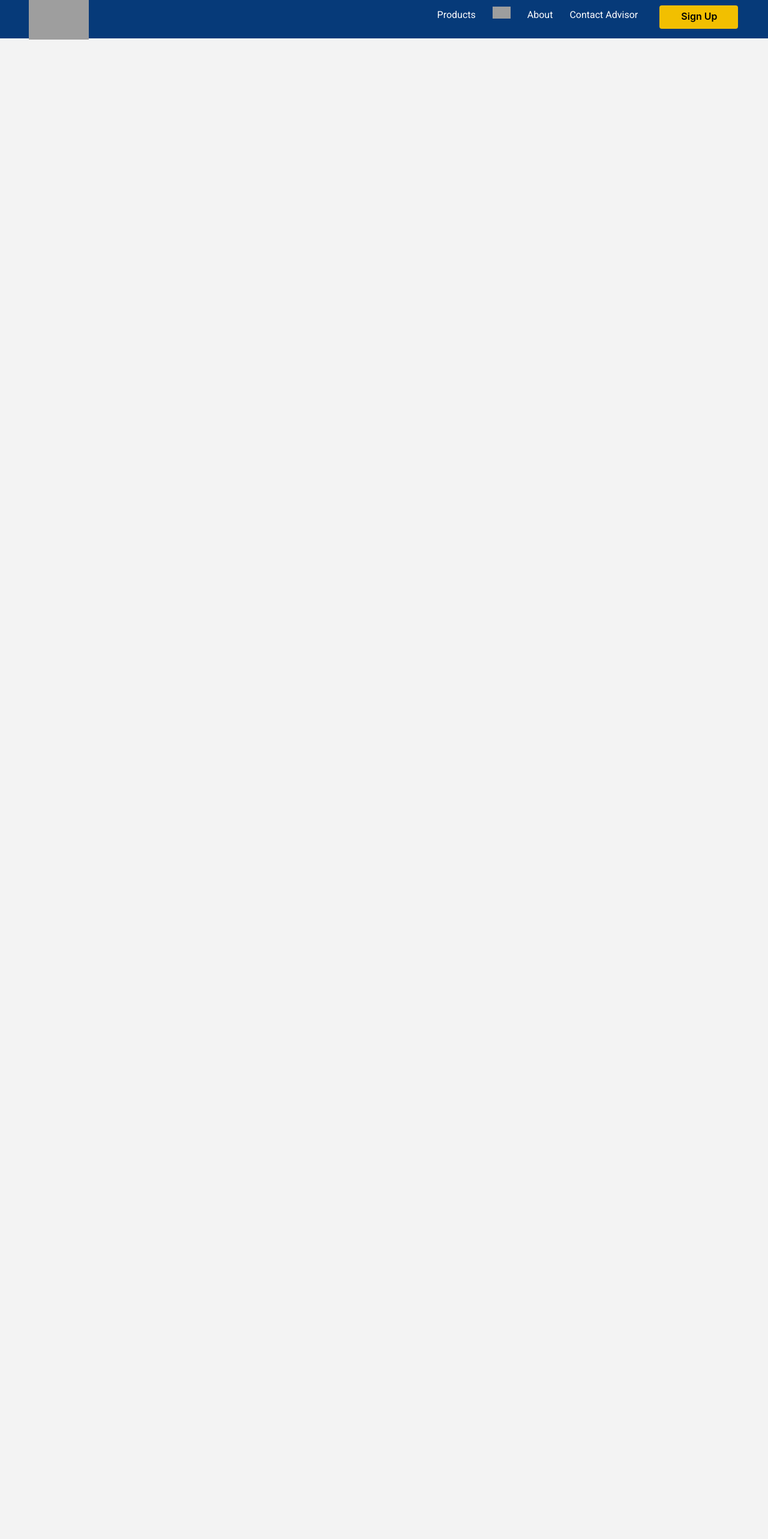
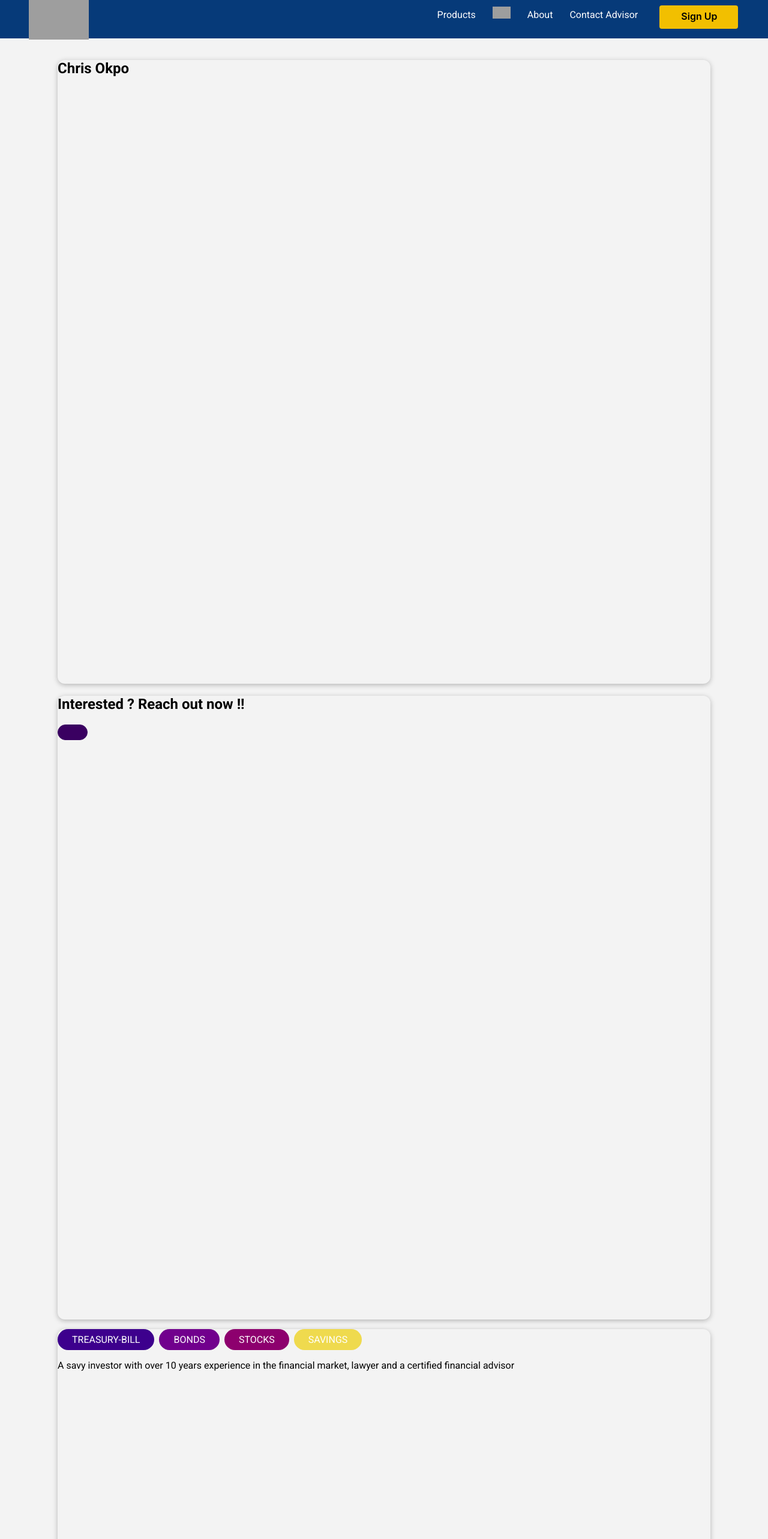
Before and after one commit to eugenex-lab/beta-hni-app, a Vue app: page /advisors/a1 in a window 1280 px wide. Shown: the top 2566 px of the page at 60% size. Before the commit the page ends 800 px from the top, so only its background shows below. Built offline with nearby package versions, Linux system fonts and the light colour scheme; grey boxes are pictures that could not be loaded.

Commit message:
merge after adding advisor page

```diff
--- a/src/components/advisors/advisorItem.vue
+++ b/src/components/advisors/advisorItem.vue
@@ -46,7 +46,7 @@
                 </router-link>
 
 
-              <router-link :to="advisorDetailsLink"  class="myButton">View Details</router-link>
+              <base-button  link :to="advisorDetailsLink"  class="myButton">View Details</base-button >
             </div>
 <!--          </div>-->
         </div>
@@ -105,7 +105,8 @@ return{
     },
 
     advisorDetailsLink(){
-      return this.$route.path + '/' + this.id
+      return   this.$route.path + '/' + this.id; // /coaches/c1
+      // return this.$route.path + '/' + this.id;  //
     }
   }
 }
--- a/src/components/layout/BaseButton.vue
+++ b/src/components/layout/BaseButton.vue
@@ -1,4 +1,5 @@
 <template>
+
   <button v-if="!link" :class="mode">
     <slot></slot>
   </button>
@@ -14,7 +15,7 @@ export default {
     mode:{
       type:String,
       required:false,
-      default:'null'
+      default:null
 
     },
     link: {
--- a/src/components/layout/TheHeader.vue
+++ b/src/components/layout/TheHeader.vue
@@ -25,7 +25,7 @@
 <!--          <router-link to="/login">Login</router-link>-->
 <!--        </li>-->
         <li>
-          <router-link class="styleSendRq" to="/advisorlist">Contact Advisor</router-link>
+          <router-link class="styleSendRq" to="/advisors">Contact Advisor</router-link>
         </li>
         <li >
 
--- a/src/pages/admin/AdvisorDetails.vue
+++ b/src/pages/admin/AdvisorDetails.vue
@@ -1,17 +1,71 @@
 <template>
   <section>
-    <b>
-      <h2>About Advisor</h2>
-    </b>
+    <base-card>
+      <h2>{{ fullName }}</h2>
+      <!--      <h3>{{description}}</h3>-->
+    </base-card>
+  </section>
+  <section>
+    <base-card>
+      <header>
+        <h2>Interested ? Reach out now !!</h2>
+        <base-button link :to="advisorContactLink"></base-button>
+      </header>
+      <router-view></router-view>
+
+    </base-card>
+  </section>
+
+  <section>
+    <base-card>
+      <base-badge v-for="area in productCategory" :key="area" :type="area" :title="area">
+      </base-badge>
+      <p>{{ description }}</p>
+    </base-card>
 
   </section>
+
 </template>
 
 <script>
+
 export default {
-  name: "AdvisorDetails"
-}
+  name: "AdvisorDetails",
+  // eslint-disable-next-line vue/no-unused-components
+
+  props: ['id'],
+  data() {
+    return {
+      selectedAdvisor: null,
+    };
+  },
+  computed: {
+    fullName() {
+      return this.selectedAdvisor.firstName + ' ' + this.selectedAdvisor.lastName;
+    },
+    productCategory() {
+      return this.selectedAdvisor.productCategory;
+    },
+    description() {
+      return this.selectedAdvisor.description;
+    },
+    email() {
+      return this.selectedAdvisor.email;
+    },
+
+
+    advisorContactLink() {
+      return this.$route.path  + this.id + '/contact' ;
+    },
+
+  },
+  created() {
+    this.selectedAdvisor = this.$store.getters['advisorNameSpaced/advisors'].find(
+        (advi) => advi.id === this.id);
+  },
+};
 </script>
+
 
 <style scoped>
 
--- a/src/pages/admin/AdvisorList.vue
+++ b/src/pages/admin/AdvisorList.vue
@@ -24,6 +24,7 @@
 
         <advisor-item v-for="item in advisorList "
                       :key="item.id"
+                      :id="item.id"
                       :description="item.description"
                       :firstName="item.firstName"
                       :lastName="item.lastName"
--- a/src/pages/product/ProductDetail.vue
+++ b/src/pages/product/ProductDetail.vue
@@ -2,7 +2,7 @@
   <div>
     Details of Products
 <router-view></router-view>
-    <router-link to="/products/p1/contactAdvisor">Contacting...  </router-link>
+<!--    <router-link to="/products/p1/contactAdvisor">Contacting...  </router-link>-->
   </div>
 
 </template>
--- a/src/router.js
+++ b/src/router.js
@@ -32,8 +32,11 @@ const router = createRouter({
         {path: '/registerUser', component: RegisterUser}, // user folder
         {path: '/registerAdvisor', component: RegisterAdvisor},  // admin
         {path: '/userRequests', component: UserRequests},  // admin
-        {path: '/advisorlist', component: AdvisorList},
-        {path: '/advisorlist/:id', component: AdvisorDetails,
+        {path: '/advisors', component: AdvisorList},
+        {
+            path: '/advisors/:id',
+            component: AdvisorDetails,
+            props: true,
             children : [
                 {path: 'contact', component: ContactAdvisor}
             ]
```
